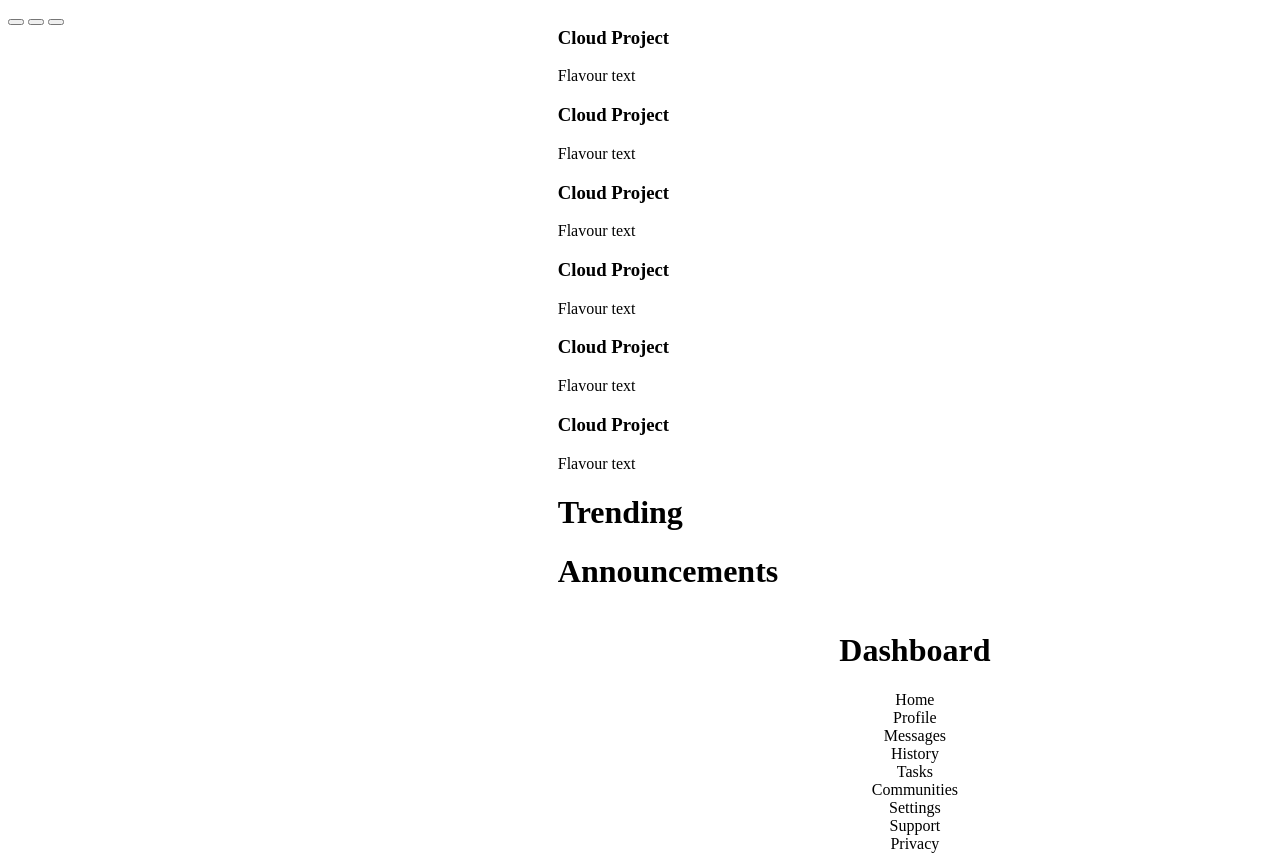
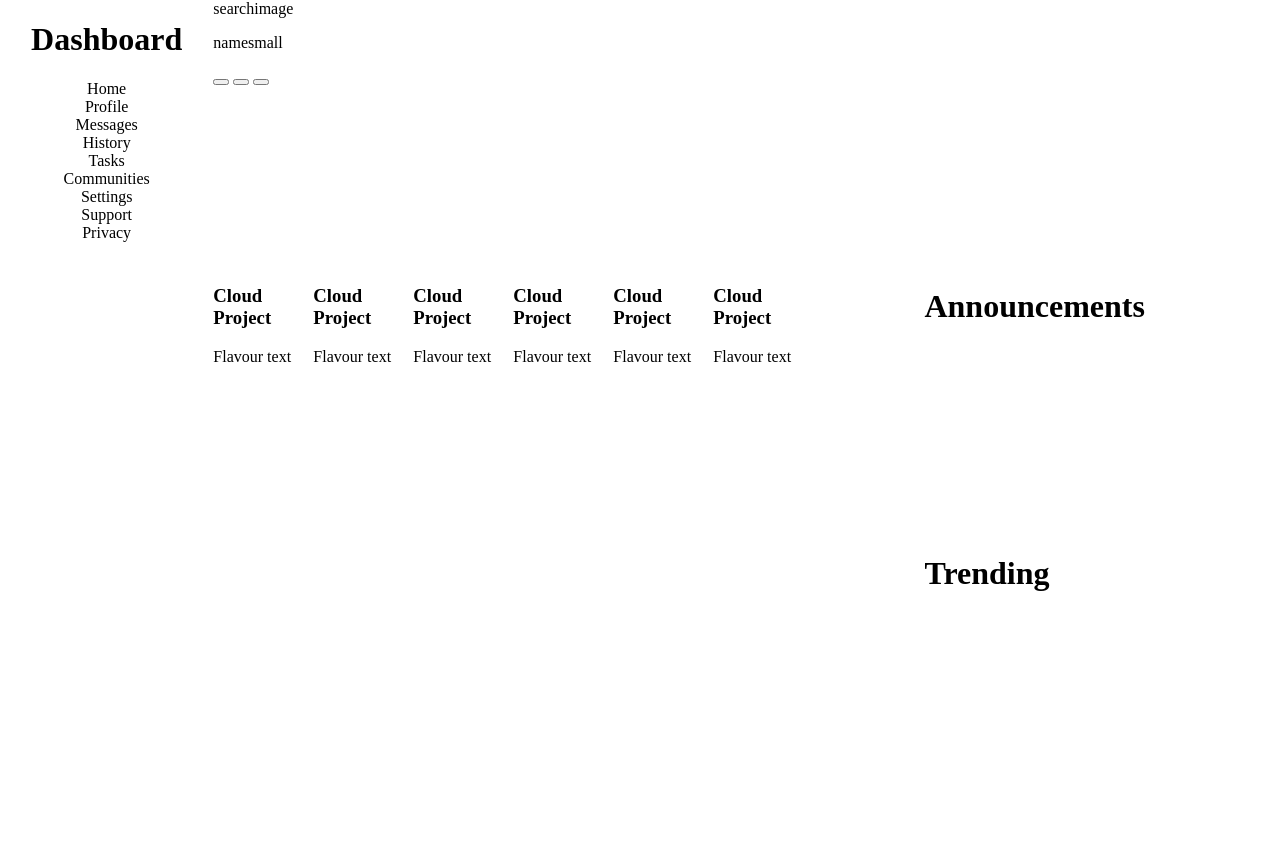
Before and after one commit to smalicev/AdminDashboard, a plain HTML site: page index.html in a window 1280 px wide. After the commit the page ends 800 px from the top, so only its background shows below. Drawn offline with Linux system fonts and the light colour scheme.

Commit message:
add more grid layouts

```diff
--- a/index.html
+++ b/index.html
@@ -24,7 +24,9 @@
     <div class="header">
         <div class="tophalf">
             <div class="searchbar">
+                <span>searchimage</span>
             </div>
+            <p>namesmall</p>
         <div class="bothalf">
             <div class="nameplate">
             </div>
@@ -38,7 +40,6 @@
         </div>
     </div>
     <div class="content">
-        <div class="projectinfo">
             <div class="cardgrid">
                 <div class="projectcard">
                     <h3>Cloud Project</h3>
@@ -66,17 +67,13 @@
                     <h3>Cloud Project</h3>
                     <p>Flavour text</p>
                 </div>
-            </div>
        </div>
-       <div class="otherinfo">
             <div class="trending">
                 <h1>Trending</h1>
             </div>
             <div class="announcements">
                 <h1>Announcements</h1>
             </div>
-
-       </div>
     </div>
 </div>
 </body>
--- a/styles.css
+++ b/styles.css
@@ -1,5 +1,13 @@
+body{
+    height:100vh;
+    margin:0px;
+}
+
 .container{
-    display:grid
+    height:100%;
+    display:grid;
+    grid-template: "dashboard header" 0.5fr
+                    "dashboard content" 1fr / 0.2fr 1fr;
 
 }
 
@@ -11,3 +19,43 @@
     align-items: center;
 
 }
+
+.header{
+    grid-area: header;
+    display:grid;
+    grid-template: "tophalf tophalf" 1fr
+                    "bothalf bothalf" 1fr / 1fr 1fr;
+}
+
+.bothalf{
+    grid-area: bothalf;
+}
+
+.tophalf{
+    grid-area: tophalf;
+}
+
+
+.content{
+    height:100%;
+    grid-area: content;
+    display:grid;
+    grid-template: "cardgrid cardgrid announcements" 1fr
+                    "cardgrid cardgrid trending" 1fr / 1fr 1fr 1fr;
+}
+
+.cardgrid{
+    grid-area: cardgrid;
+    display:grid;
+    grid-template-rows: repeat(auto-fill, minmax(150px, 30%));
+    grid-template-columns: repeat(auto-fill, minmax(100px, 10%));
+
+}
+
+.announcements{
+    grid-area: announcements;
+}
+
+.trending{
+    grid-area:trending;
+}
```
